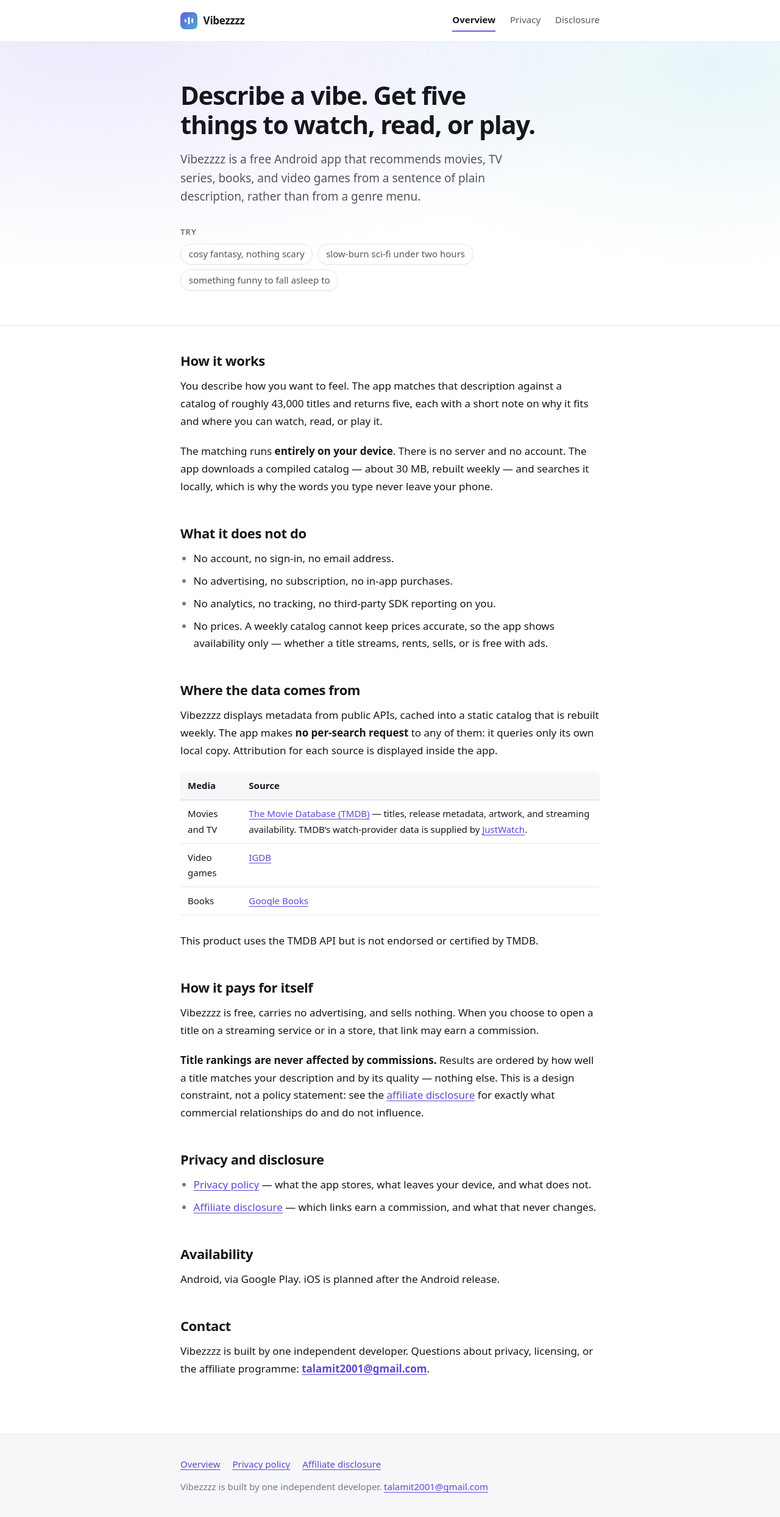
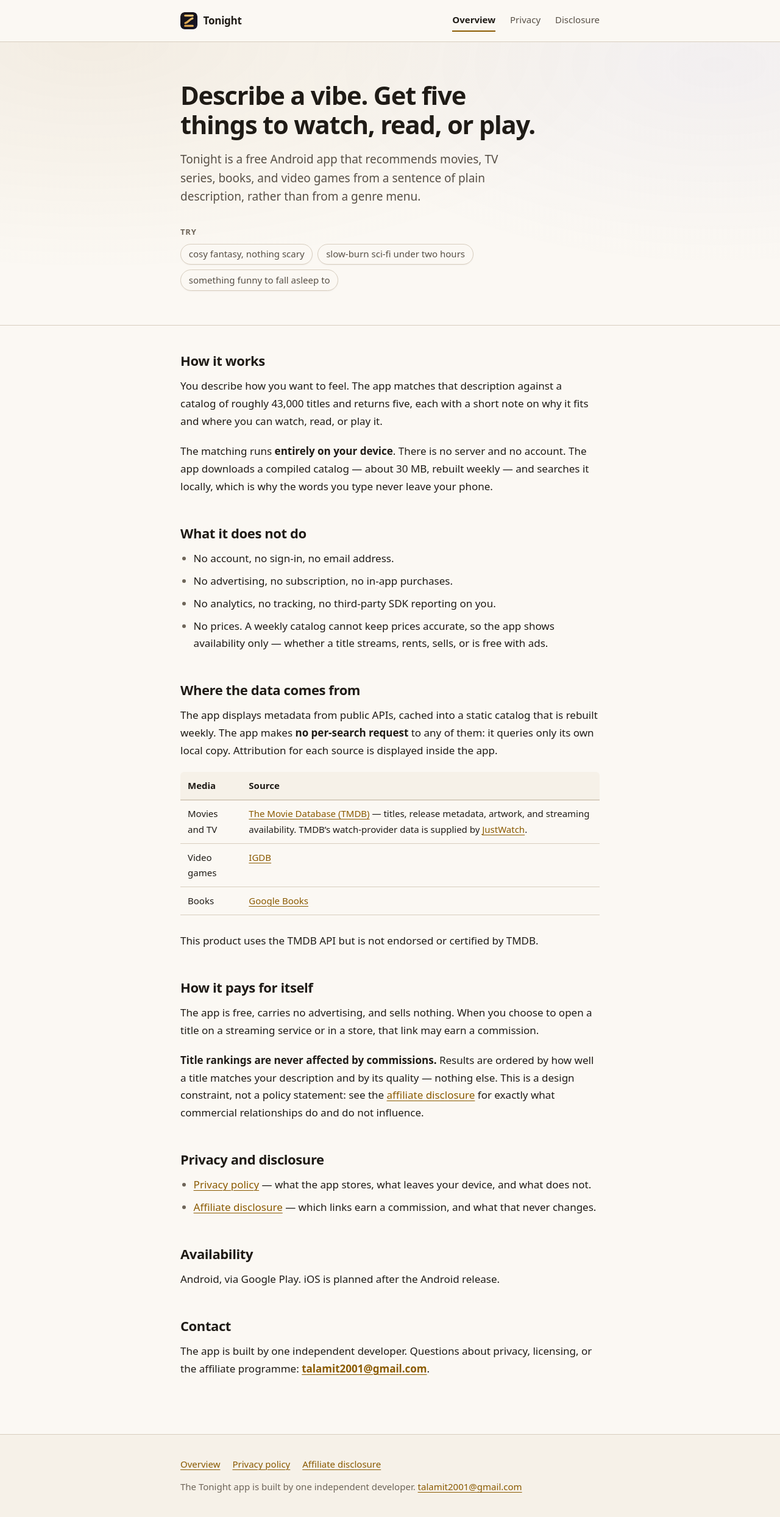
Before and after one commit to amittal2001/tonight-legal, a Jekyll site: the page built from index.md, in a window 1280 px wide. Shown: the whole page at 61% size. Built offline with Jekyll 4.4.1, drawn with Linux system fonts in a browser that asks for light colours.

Commit message:
Rename to Tonight, and catch the site up to the app's palette
Two things, because the site was behind on both.

The name. Every page, the `_config.yml` title and the `baseurl` move to
`tonight`, so the published URLs become `.../tonight-legal/...` once the GitHub
repo is renamed. Nothing has been submitted to a store yet, which is the only
reason the permalinks may still move.

The name is also an ordinary adverb, and that mattered most here: "Tonight
collects nothing about you" at the top of a privacy policy reads as a claim
about this evening, and implies the other nights are different. So the bare name
appears only as a label and the prose says "the app" or "the Tonight app".

The palette. The app's production pass never reached these pages, so the
favicon was still three violet-to-teal equaliser bars and the stylesheet was
still indigo -- next to a screenshot, the site of a different app. Both now come
from `lib/ui/theme.dart`, role for role, and the favicon is the app's own
waveform-Z mark on the launcher icon's plate. That makes it the third
hand-maintained copy of that geometry and the only one no contract test can
reach, since it lives in another repo; the numbers and their provenance are
written out beside it.

Three details the palette change would have broken silently. The skip link was
white on `--brand`, which is 1.9:1 once `--brand` is gold, so there is now a
`--brand-ink` per mode (5.9:1 and 7.7:1). `--accent` is kept separate from
`--brand` for the same reason rather than by tidiness. And `theme-color` was one
brand hex, which made the address bar the brightest thing on screen in dark
mode; it is now two, each matching its `--bg`.

Every foreground on the site was re-measured against WCAG 2.1: the worst text
pair is 5.09:1. Those ratios are recorded in comments because, unlike the app's,
nothing here can gate them.

Co-Authored-By: Claude Opus 5 <noreply@anthropic.com>

```diff
--- a/_config.yml
+++ b/_config.yml
@@ -1,12 +1,12 @@
-title: Vibezzzz
+title: Tonight
 tagline: Describe a vibe. Get movies, shows, books, and games that match.
 description: >-
-  Vibezzzz is a free Android app that recommends movies, TV series, books, and
+  Tonight is a free Android app that recommends movies, TV series, books, and
   video games from a sentence of plain description. All matching runs on your
   device.
 
 url: https://amittal2001.github.io
-baseurl: /vibezzzz-legal
+baseurl: /tonight-legal
 contact_email: talamit2001@gmail.com
 
 # No theme: `_layouts/default.html` and `assets/css/style.css` are the whole design,
@@ -23,9 +23,9 @@ defaults:
 # This site is three static pages of prose. There are no posts and no collections.
 #
 # Each page sets its own `permalink`, so the published URLs are exactly:
-#   https://amittal2001.github.io/vibezzzz-legal/
-#   https://amittal2001.github.io/vibezzzz-legal/privacy/
-#   https://amittal2001.github.io/vibezzzz-legal/disclosure/
+#   https://amittal2001.github.io/tonight-legal/
+#   https://amittal2001.github.io/tonight-legal/privacy/
+#   https://amittal2001.github.io/tonight-legal/disclosure/
 # Those URLs are filed with Google Play, the App Store, TMDB, IGDB, and every
 # affiliate network. Do not change a permalink once it has been submitted anywhere.
 
--- a/_layouts/default.html
+++ b/_layouts/default.html
@@ -6,7 +6,11 @@
     {%- seo -%}
     <link rel="stylesheet" href="{{ '/assets/css/style.css' | relative_url }}">
     <link rel="icon" href="{{ '/assets/favicon.svg' | relative_url }}" type="image/svg+xml">
-    <meta name="theme-color" content="#6d5ce7">
+    <!-- Two, because the page has two backgrounds and this tints the browser chrome
+         around it. One brand colour here was what made the address bar the brightest
+         thing on screen in dark mode. Each value is the matching --bg in style.css. -->
+    <meta name="theme-color" content="#fbf8f3" media="(prefers-color-scheme: light)">
+    <meta name="theme-color" content="#0e0d13" media="(prefers-color-scheme: dark)">
     <!-- No analytics, no tag manager, no web font CDN, no third-party request of any
          kind. A privacy policy that phoned home to a font host would be a poor
          advertisement for the app it describes. The type is the reader's own system
@@ -81,7 +85,12 @@
           <a href="{{ '/disclosure/' | relative_url }}">Affiliate disclosure</a>
         </nav>
         <p class="site-footer__note">
-          {{ site.title }} is built by one independent developer.
+          {%- comment -%}
+            "The {{ site.title }} app", not "{{ site.title }}": the name is also an
+            ordinary adverb, so the bare form reads as a claim about this evening. Same
+            rule as the app's copy -- see the note in its CLAUDE.md.
+          {%- endcomment -%}
+          The {{ site.title }} app is built by one independent developer.
           <a href="mailto:{{ site.contact_email }}">{{ site.contact_email }}</a>
         </p>
       </div>
--- a/assets/css/style.css
+++ b/assets/css/style.css
@@ -1,25 +1,39 @@
-/* Vibezzzz — three pages of prose, styled to be read.
+/* Tonight — three pages of prose, styled to be read.
    Hand-written, no framework, no web fonts, no third-party request. Light and dark
-   both come from one set of custom properties. */
+   both come from one set of custom properties.
+
+   Every colour below is lifted from `lib/ui/theme.dart` in the app repo, role for role:
+   --ink is its `onSurface`, --bg its `surface`, --bg-soft and --bg-sunken its
+   `surfaceContainerLow` and `surfaceContainer`, --rule its `outlineVariant`, --brand its
+   `primary`, --accent-soft its `primaryContainer`. That correspondence is the point of
+   the file: this is the page a store reviewer opens next to a screenshot, and a site in
+   last season's palette reads as an abandoned one. It is also, unlike the app's, ungated
+   -- `test/theme_test.dart` cannot see this stylesheet, so the ratios noted below are the
+   only record that they were checked. They are against --bg; the worst pair on the whole
+   site is --ink-faint on --bg-soft at 5.09:1, because --bg-soft is where a chip sits. */
 
 :root {
-  --ink: #16171d;
-  --ink-soft: #52555f;
-  --ink-faint: #767a86;
-  --bg: #ffffff;
-  --bg-soft: #f6f7f9;
-  --bg-sunken: #f0f2f5;
-  --rule: #e2e5ea;
+  --ink: #1f1b16;
+  --ink-soft: #574f45;
+  --ink-faint: #6e6559; /* 5.4:1; the uppercase "Try" label is this small */
+  --bg: #fbf8f3;
+  --bg-soft: #f6f1e8;
+  --bg-sunken: #f1ebe0;
+  --rule: #d8cebf;
 
-  /* --brand is the mark's own indigo, and is what every decorative stroke uses, so
-     nothing next to the logo is a near-miss of it. --accent is a step darker and is
-     used only for link text, where 4.5:1 against the page matters more than an exact
-     match. --brand-2 is the teal end of the mark's gradient and appears nowhere but
-     the hero wash. */
-  --brand: #6d5ce7;
-  --brand-2: #3fb0c9;
-  --accent: #5a49d6;
-  --accent-soft: #eeecfb;
+  /* --brand is the accent the app paints, and is what every decorative stroke here uses,
+     so nothing next to the logo is a near-miss of it. Unlike the old indigo it is *not*
+     also usable as link text in both modes, which is why --accent exists separately: the
+     gold that reads on near-black is 1.9:1 on cream. In light mode the two coincide,
+     because the bronze is exactly the gold darkened until it passes AA on paper.
+     --brand-ink is the one readable foreground on --brand (the skip link). --brand-2 is
+     the palette's cool second note and appears nowhere but the hero wash, which has to
+     spell its channels out because rgba() cannot take a custom property. */
+  --brand: #8a5a00;
+  --brand-ink: #ffffff; /* 5.9:1 on --brand */
+  --brand-2: #514aa8;
+  --accent: #8a5a00; /* 5.6:1 */
+  --accent-soft: #ffdea6;
 
   --radius: 10px;
   --wrap: 46rem;
@@ -30,17 +44,18 @@
 
 @media (prefers-color-scheme: dark) {
   :root {
-    --ink: #e7e9ee;
-    --ink-soft: #a9aeba;
-    --ink-faint: #868c99;
-    --bg: #14151a;
-    --bg-soft: #1b1d23;
-    --bg-sunken: #21242b;
-    --rule: #2c2f38;
-    --brand: #8d7dff;
-    --brand-2: #54c2d9;
-    --accent: #a99bff;
-    --accent-soft: #23213a;
+    --ink: #ede9f3;
+    --ink-soft: #a9a3b9;
+    --ink-faint: #918ba3; /* 5.9:1 */
+    --bg: #0e0d13;
+    --bg-soft: #16141e;
+    --bg-sunken: #1b1924;
+    --rule: #322e3e;
+    --brand: #e8b44a;
+    --brand-ink: #3a2500; /* 7.7:1 on --brand. White here would be 1.9:1 */
+    --brand-2: #a99bff;
+    --accent: #e8b44a; /* 10.2:1 */
+    --accent-soft: #543c02;
   }
 }
 
@@ -89,7 +104,7 @@ body {
   z-index: 10;
   padding: 0.6rem 1rem;
   background: var(--brand);
-  color: #fff;
+  color: var(--brand-ink);
   border-radius: 0 0 var(--radius) 0;
   text-decoration: none;
 }
@@ -160,10 +175,17 @@ body {
 
 /* ---------- Hero: the landing page only ---------- */
 
+/* The app's `AmbientGlow` is one radial of `primary` at 7%, off the top left corner, and
+   the first stop here is that same wash at that same strength -- the whole premise of the
+   palette is that cover art is the only saturated thing on a screen, and a hero that
+   glows harder than the app does oversells it. The violet is a second note at half that,
+   which the app does not have; it is what keeps a warm wash on a warm page from reading
+   as a stain. Both spell out their channels because rgba() cannot take a custom property,
+   so --brand and --brand-2 are duplicated here by necessity. */
 .hero {
   background:
-    radial-gradient(120% 140% at 12% 0%, rgba(109, 92, 231, 0.13), rgba(109, 92, 231, 0) 58%),
-    radial-gradient(90% 120% at 92% 8%, rgba(63, 176, 201, 0.12), rgba(63, 176, 201, 0) 60%),
+    radial-gradient(120% 140% at 12% 0%, rgba(138, 90, 0, 0.07), rgba(138, 90, 0, 0) 58%),
+    radial-gradient(90% 120% at 92% 8%, rgba(81, 74, 168, 0.05), rgba(81, 74, 168, 0) 60%),
     var(--bg);
   border-bottom: 1px solid var(--rule);
 }
@@ -171,8 +193,8 @@ body {
 @media (prefers-color-scheme: dark) {
   .hero {
     background:
-      radial-gradient(120% 140% at 12% 0%, rgba(141, 125, 255, 0.2), rgba(141, 125, 255, 0) 58%),
-      radial-gradient(90% 120% at 92% 8%, rgba(84, 194, 217, 0.14), rgba(84, 194, 217, 0) 60%),
+      radial-gradient(120% 140% at 12% 0%, rgba(232, 180, 74, 0.07), rgba(232, 180, 74, 0) 58%),
+      radial-gradient(90% 120% at 92% 8%, rgba(169, 155, 255, 0.06), rgba(169, 155, 255, 0) 60%),
       var(--bg);
   }
 }
@@ -226,7 +248,9 @@ body {
   background: var(--bg);
   border: 1px solid var(--rule);
   border-radius: 999px;
-  box-shadow: 0 1px 2px rgba(16, 17, 29, 0.04);
+  /* Warm, like every other neutral here: a blue-black shadow on a cream chip is the one
+     place the old palette would still show through. */
+  box-shadow: 0 1px 2px rgba(31, 27, 22, 0.05);
 }
 
 @media (prefers-color-scheme: dark) {
--- a/index.md
+++ b/index.md
@@ -1,9 +1,9 @@
 ---
-title: Vibezzzz
+title: Tonight
 hero: true
 heading: Describe a vibe. Get five things to watch, read, or play.
 lede: >-
-  Vibezzzz is a free Android app that recommends movies, TV series, books, and video games from a
+  Tonight is a free Android app that recommends movies, TV series, books, and video games from a
   sentence of plain description, rather than from a genre menu.
 examples:
   - cosy fantasy, nothing scary
@@ -31,7 +31,7 @@ type never leave your phone.
 
 ## Where the data comes from
 
-Vibezzzz displays metadata from public APIs, cached into a static catalog that is rebuilt weekly. The
+The app displays metadata from public APIs, cached into a static catalog that is rebuilt weekly. The
 app makes **no per-search request** to any of them: it queries only its own local copy. Attribution
 for each source is displayed inside the app.
 
@@ -45,7 +45,7 @@ This product uses the TMDB API but is not endorsed or certified by TMDB.
 
 ## How it pays for itself
 
-Vibezzzz is free, carries no advertising, and sells nothing. When you choose to open a title on a
+The app is free, carries no advertising, and sells nothing. When you choose to open a title on a
 streaming service or in a store, that link may earn a commission.
 
 **Title rankings are never affected by commissions.** Results are ordered by how well a title matches
@@ -68,5 +68,5 @@ Android, via Google Play. iOS is planned after the Android release.
 
 ## Contact
 
-Vibezzzz is built by one independent developer. Questions about privacy, licensing, or the affiliate
+The app is built by one independent developer. Questions about privacy, licensing, or the affiliate
 programme: **[talamit2001@gmail.com](mailto:talamit2001@gmail.com)**.
```
Also changed, not shown: disclosure.md (+3 -3 lines), privacy.md (+6 -6 lines), README.md, assets/favicon.svg.
